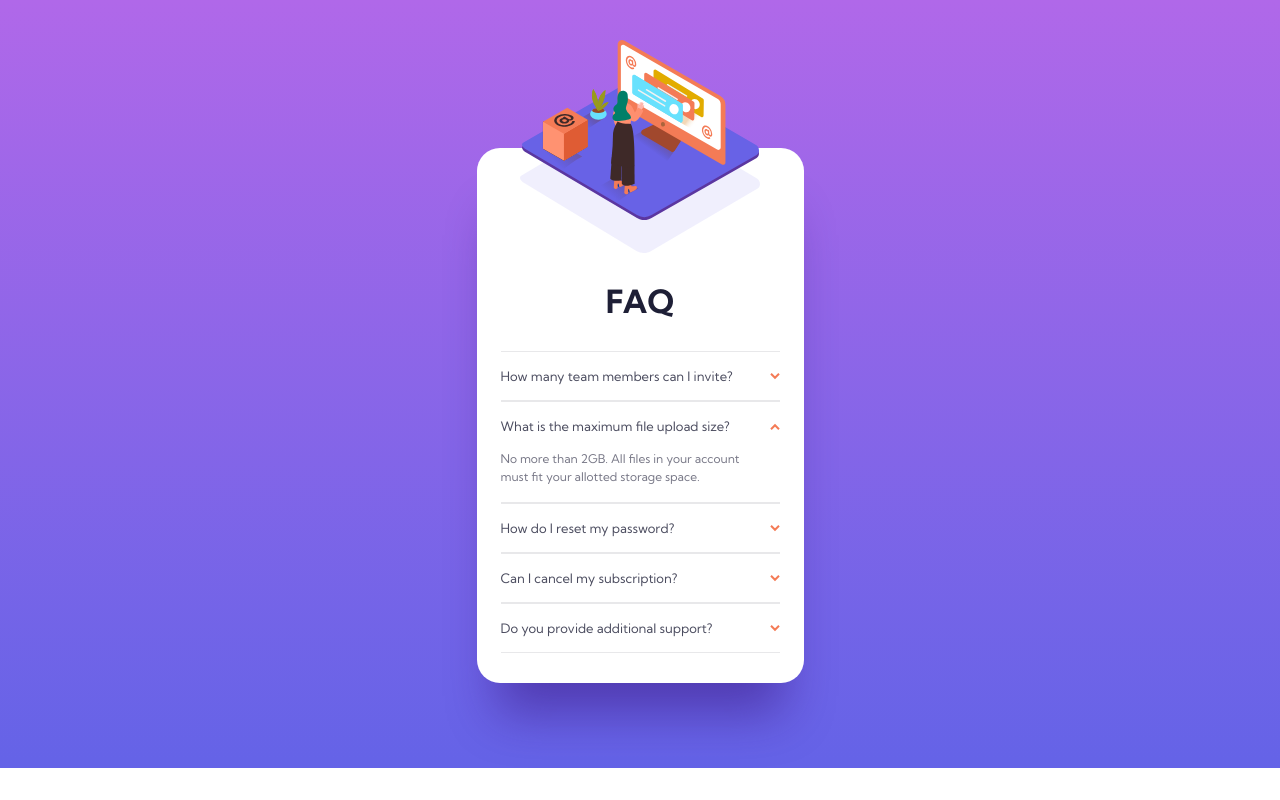
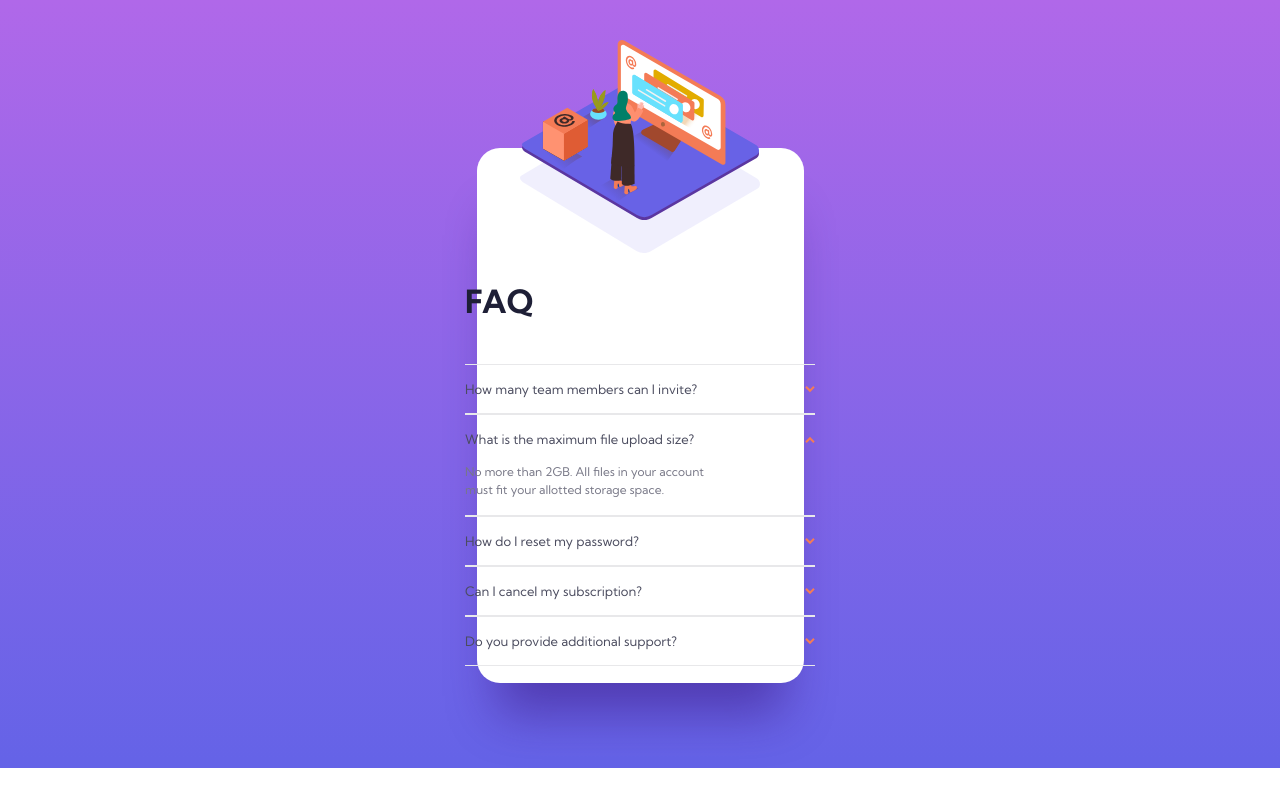
Before and after one commit to stephjoseph/faq-accordion-card, a React (Vite) app: page / in a window 1280 px wide. Built offline with nearby package versions, Linux system fonts and the light colour scheme.

Commit message:
Update FAQ.jsx

```diff
--- a/src/components/FAQ.jsx
+++ b/src/components/FAQ.jsx
@@ -10,8 +10,8 @@ const FAQ = () => {
   };
 
   return (
-    <div className="flex w-full flex-col gap-[1.875rem]">
-      <h2 className="self-center text-[2rem] font-bold leading-10 tracking-normal text-[#1E1F36]">
+    <div className="flex w-full flex-col gap-[1.875rem] xl:h-[24.063rem] xl:w-[21.875rem] xl:gap-[2.688rem]">
+      <h2 className="self-center text-[2rem] font-bold leading-10 tracking-normal text-[#1E1F36] xl:self-start">
         FAQ
       </h2>
       <div className="w-full">
```
